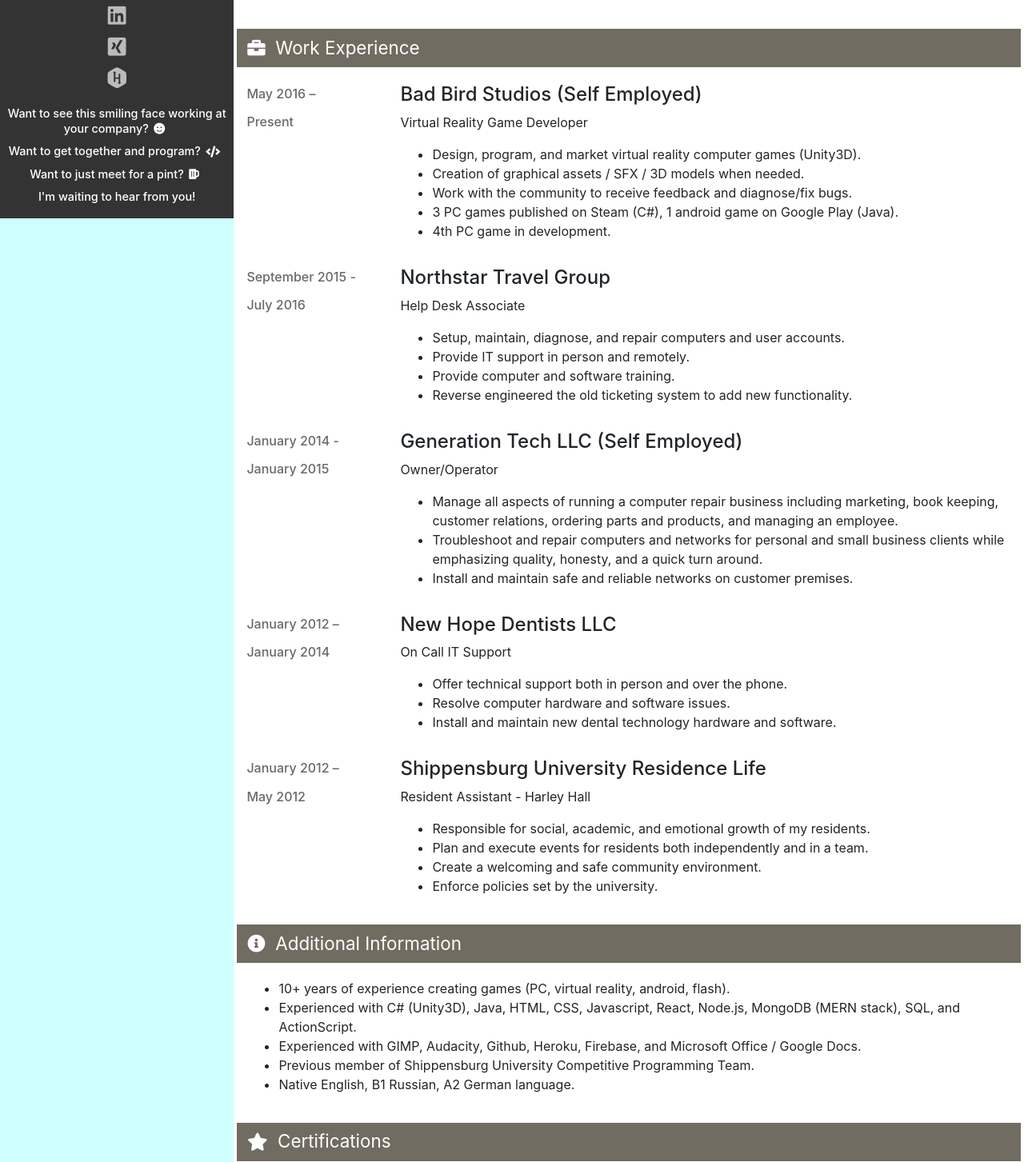
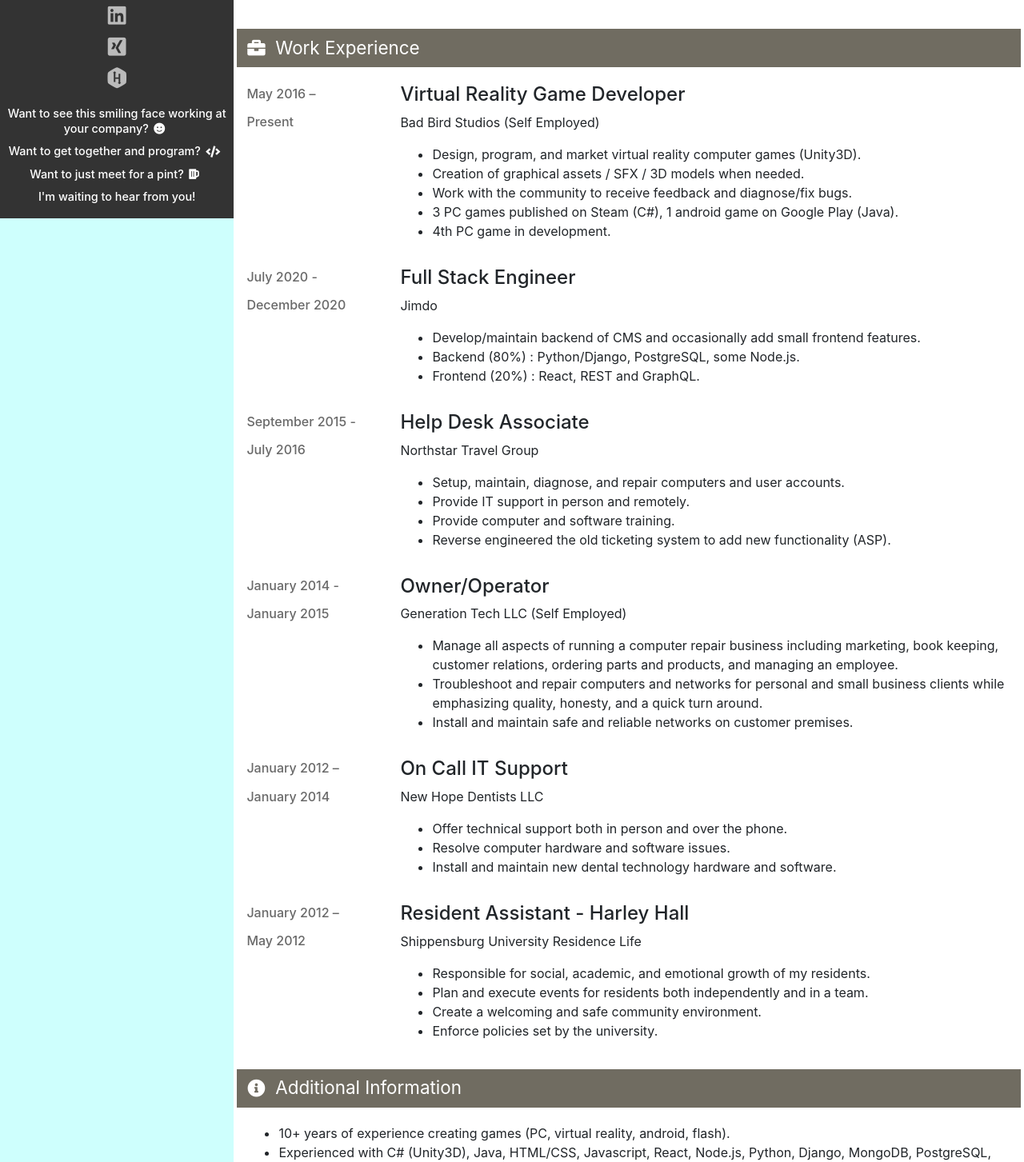
Before and after one commit to DrGooseman/JamesJQuinn, a React (Create React App) app: page /resume in a window 1280 px wide. Shown: the part 527-1980 px from the top of the page at 80% size. Built offline with nearby package versions, Linux system fonts and the light colour scheme.

Commit message:
update topwordsapp hyperlink

```diff
--- a/src/pages/Home.jsx
+++ b/src/pages/Home.jsx
@@ -269,11 +269,13 @@
             <li>HTML/CSS</li>
             <li>Node.js</li>
             <li>MongoDB</li>
+            <li>Python</li>
           </ul>
           <ul>
             <li>React</li>
-            <li>MySQL</li>
+            <li>PostgreSQL</li>
             <li>Java</li>
+            <li>Django</li>
           </ul>
         </div>
         <div className="my-interests-lists-note ">
@@ -288,12 +290,12 @@
         <h3>What I Want to Learn Next</h3>
         <div className="my-interests-lists ">
           <ul>
-            <li>Angular/Vue</li>
-            <li>PostgreSQL</li>
+            <li>Angular</li>
+            <li>Vue</li>
           </ul>
           <ul>
             <li>More Spring Framework</li>
-            <li>Python</li>
+            <li>ASP.NET</li>
           </ul>
         </div>
         <br></br>
--- a/src/pages/Resume.jsx
+++ b/src/pages/Resume.jsx
@@ -54,8 +54,8 @@
           <h5>Present</h5>
         </div>
         <div>
-          <h4>Bad Bird Studios (Self Employed)</h4>
-          <p>Virtual Reality Game Developer</p>
+          <h4>Virtual Reality Game Developer</h4>
+          <p>Bad Bird Studios (Self Employed)</p>
           <ul>
             <li>
               Design, program, and market virtual reality computer games
@@ -75,12 +75,30 @@
       </div>
       <div className="resume-row">
         <div className="resume-date">
+          <h5>July 2020 -</h5>
+          <h5>December 2020</h5>
+        </div>
+        <div>
+          <h4>Full Stack Engineer</h4>
+          <p>Jimdo</p>
+          <ul>
+            <li>
+              Develop/maintain backend of CMS and occasionally add small
+              frontend features.
+            </li>
+            <li>Backend (80%) : Python/Django, PostgreSQL, some Node.js.</li>
+            <li>Frontend (20%) : React, REST and GraphQL.</li>
+          </ul>
+        </div>
+      </div>
+      <div className="resume-row">
+        <div className="resume-date">
           <h5>September 2015 -</h5>
           <h5>July 2016</h5>
         </div>
         <div>
-          <h4>Northstar Travel Group</h4>
-          <p>Help Desk Associate</p>
+          <h4>Help Desk Associate</h4>
+          <p>Northstar Travel Group</p>
           <ul>
             <li>
               Setup, maintain, diagnose, and repair computers and user accounts.
@@ -89,7 +107,7 @@
             <li>Provide computer and software training.</li>
             <li>
               Reverse engineered the old ticketing system to add new
-              functionality.
+              functionality (ASP).
             </li>
           </ul>
         </div>
@@ -100,8 +118,8 @@
           <h5>January 2015</h5>
         </div>
         <div>
-          <h4>Generation Tech LLC (Self Employed)</h4>
-          <p>Owner/Operator</p>
+          <h4>Owner/Operator</h4>
+          <p>Generation Tech LLC (Self Employed)</p>
           <ul>
             <li>
               Manage all aspects of running a computer repair business including
@@ -126,8 +144,8 @@
           <h5>January 2014</h5>
         </div>
         <div>
-          <h4>New Hope Dentists LLC</h4>
-          <p>On Call IT Support</p>
+          <h4>On Call IT Support</h4>
+          <p>New Hope Dentists LLC</p>
           <ul>
             <li>Offer technical support both in person and over the phone.</li>
             <li>Resolve computer hardware and software issues.</li>
@@ -143,8 +161,8 @@
           <h5>May 2012</h5>
         </div>
         <div>
-          <h4>Shippensburg University Residence Life</h4>
-          <p>Resident Assistant - Harley Hall</p>
+          <h4>Resident Assistant - Harley Hall</h4>
+          <p>Shippensburg University Residence Life</p>
           <ul>
             <li>
               Responsible for social, academic, and emotional growth of my
@@ -170,12 +188,12 @@
               android, flash).
             </li>
             <li>
-              Experienced with C# (Unity3D), Java, HTML, CSS, Javascript, React,
-              Node.js, MongoDB (MERN stack), SQL, and ActionScript.
+              Experienced with C# (Unity3D), Java, HTML/CSS, Javascript, React,
+              Node.js, Python, Django, MongoDB, PostgreSQL, and ActionScript.
             </li>
             <li>
-              Experienced with GIMP, Audacity, Github, Heroku, Firebase, and
-              Microsoft Office / Google Docs.
+              Experienced with GIMP, Audacity, Github, Jira, Heroku, Firebase,
+              and Microsoft Office / Google Docs.
             </li>
             <li>
               Previous member of Shippensburg University Competitive Programming
--- a/src/pages/WebApps.jsx
+++ b/src/pages/WebApps.jsx
@@ -33,7 +33,7 @@
               </ul>
             </Card.Text>
             <a
-              href="https://topwordsapp.com/"
+              href="https://topwords-bbs.web.app/"
               className="side-link"
               target="_blank"
               rel="noopener noreferrer"
```
